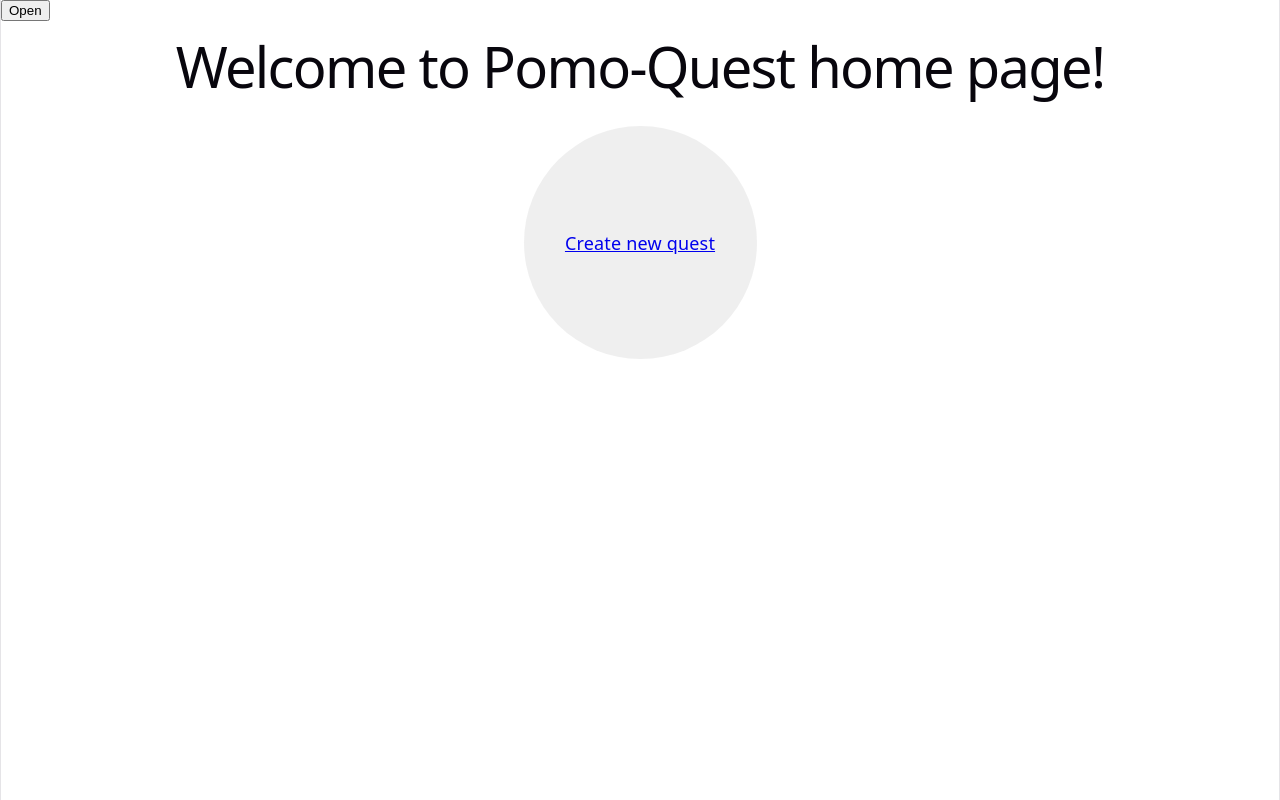
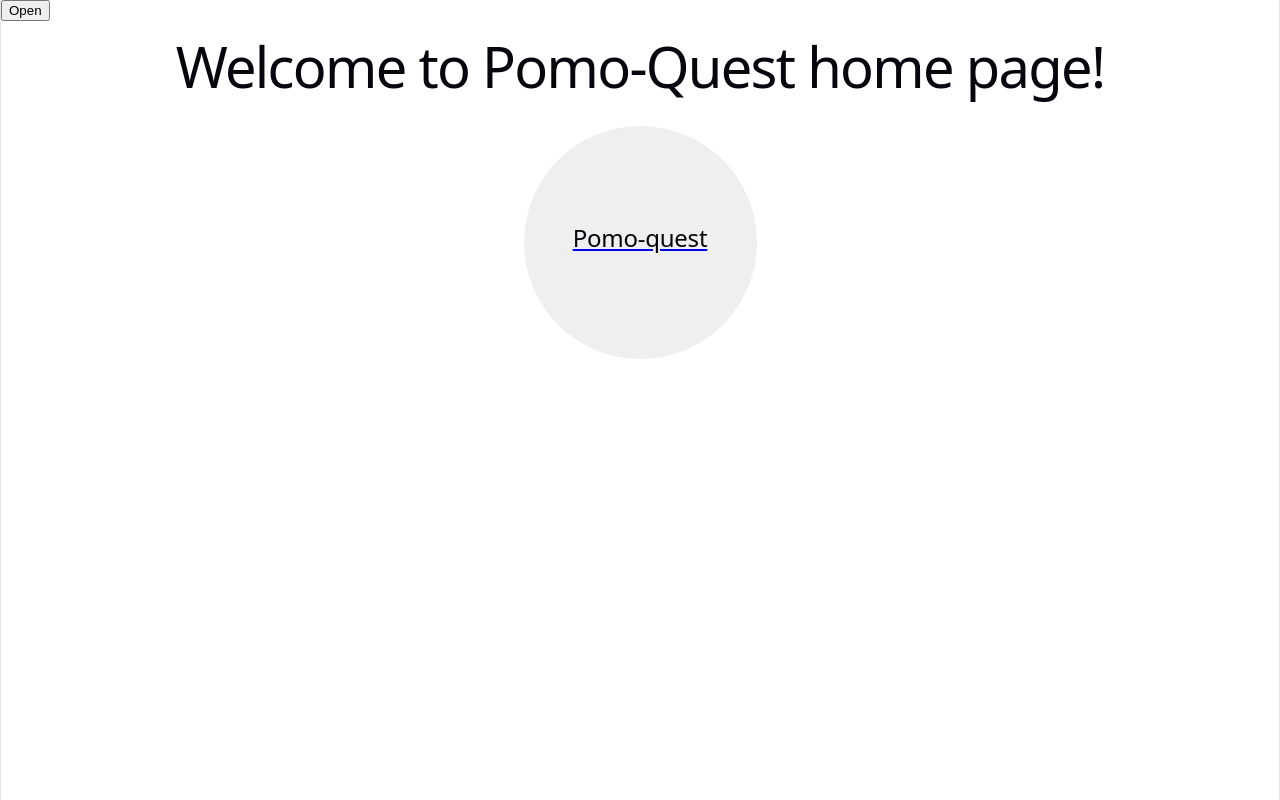
Before and after one commit to CShark666/my-pomo-quest, a React app in the folder frontend/: page / in a window 1280 px wide. Built offline with nearby package versions, Linux system fonts and the light colour scheme; the HTML template or start-up script is replaced by a standard one.

Commit message:
Remove unnecessary links from pages and components

```diff
--- a/frontend/src/App.jsx
+++ b/frontend/src/App.jsx
@@ -1,6 +1,5 @@
 import { BrowserRouter, Route, Routes } from "react-router";
 import { HomePage } from "./pages/HomePage";
-import { CreateQuestPage } from "./pages/CreateQuestPage";
 import { QuestPage } from "./pages/QuestPage";
 import { NotFoundPage } from "./pages/NotFoundPage";
 
@@ -9,9 +8,6 @@ function App() {
     <BrowserRouter>
       <Routes>
         <Route index element={<HomePage />} />
-
-        <Route path="/quest/create" element={<CreateQuestPage />} />
-        <Route path="/quest/:id" element={<QuestPage />} />
         <Route path="/quest" element={<QuestPage />} />
 
         <Route path="*" element={<NotFoundPage />} />
--- a/frontend/src/pages/HomePage.jsx
+++ b/frontend/src/pages/HomePage.jsx
@@ -8,9 +8,9 @@ export function HomePage() {
       <Sidebar />
       <h1>Welcome to Pomo-Quest home page!</h1>
       <div className="link-box">
-        <Link to="/quest/create">
+        <Link to="/quest/">
           <div className="circle">
-            <p>Create new quest</p>
+            <h2>Pomo-quest</h2>
           </div>
         </Link>
       </div>
--- a/frontend/src/pages/Sidebar.jsx
+++ b/frontend/src/pages/Sidebar.jsx
@@ -30,10 +30,6 @@ export function Sidebar() {
           </div>
           <Link to="/">Home</Link>
           <Link to="/quest/">Pomo-Quest</Link>
-          <Link to="/quest/create">New Quest</Link>
-          <Link to="/user/:id/history">History</Link>
-          <Link to="/user/:id/stats">Stats</Link>
-          <Link to="/user/:id/habits">Habits</Link>
         </div>
       )}
     </div>
```
